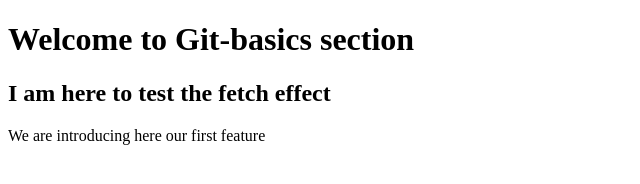
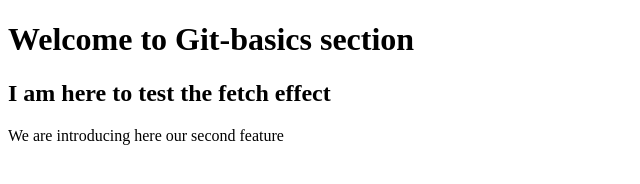
Before and after one commit to alaaseada/LearnIT_git, a plain HTML site: page index.html in a window 1280 px wide. Shown: the full height of the page, 0-640 px from the left. Drawn offline with Linux system fonts and the light colour scheme.

Commit message:
Add feature 2

```diff
--- a/index.html
+++ b/index.html
@@ -10,6 +10,6 @@
   <body>
     <h1>Welcome to Git-basics section</h1>
     <h2>I am here to test the fetch effect</h2>
-    <p>We are introducing here our first feature</div>
+    <p>We are introducing here our second feature</div>
   </body>
 </html>
```
Also changed, not shown: feature-2/feature1.txt (added), feature-2/feature2.txt (added), feature-2/feature3.txt (added).
